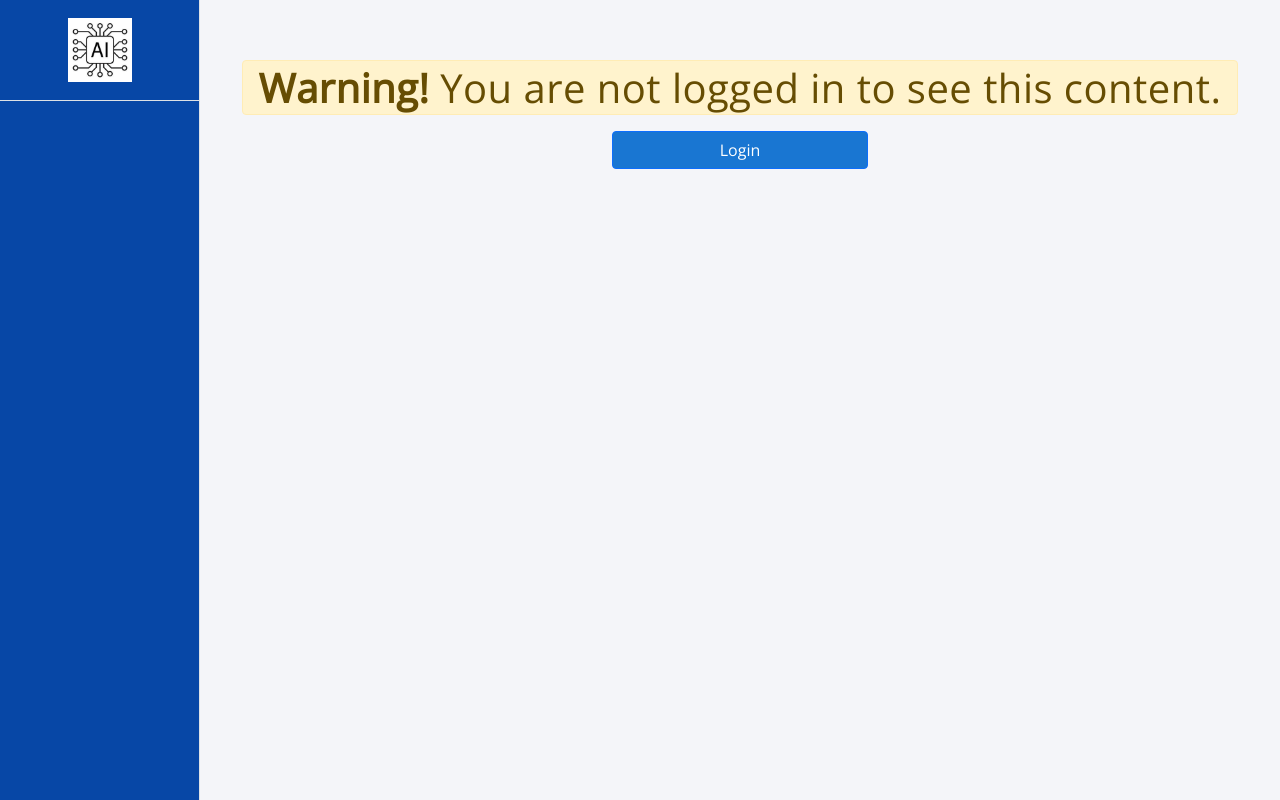
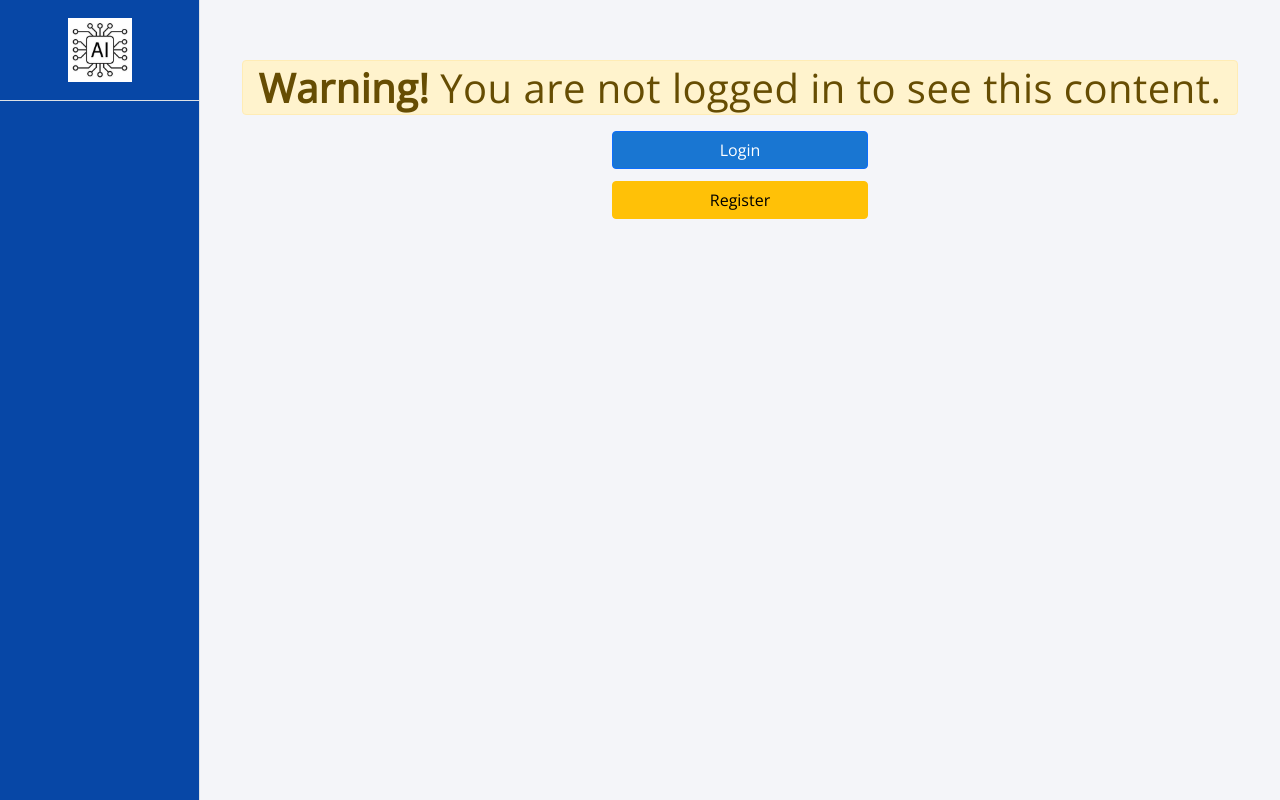
Before and after one commit to fatihazir/Arm-React, a React (Create React App) app: page / in a window 1280 px wide. Built offline with nearby package versions, Linux system fonts and the light colour scheme.

Commit message:
register button added

```diff
--- a/src/components/NotLoggedIn.js
+++ b/src/components/NotLoggedIn.js
@@ -11,6 +11,7 @@ function NotLoggedIn() {
                 <strong >Warning!</strong> You are not logged in to see this content.
             </div>
             <button onClick={() => window.location.href = '/login'} style={{ width: '20vw' }} type="button" class="btn btn-primary btn-block">Login</button>
+            <button onClick={() => window.location.href = '/register'} style={{ width: '20vw', marginTop: 12 }} type="button" class="btn btn-warning btn-block">Register</button>
 
         </div>
     )
```
